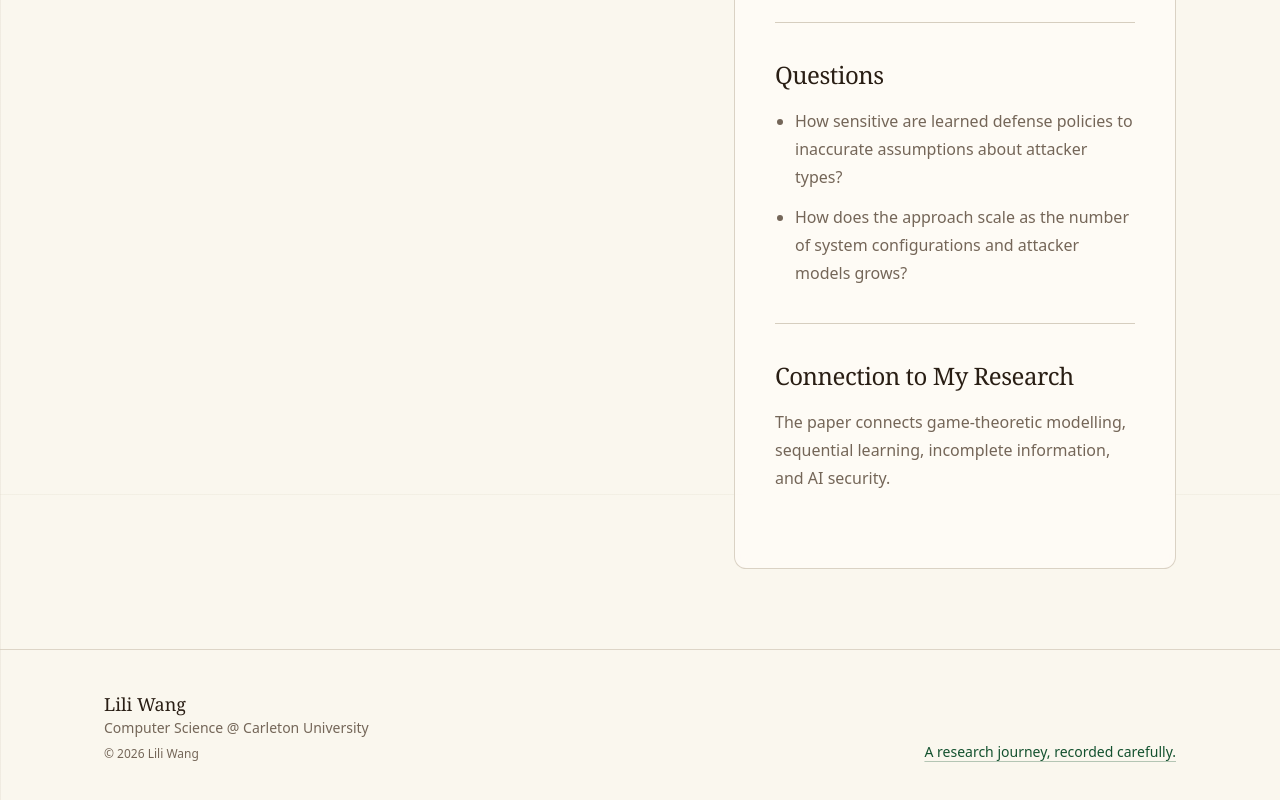
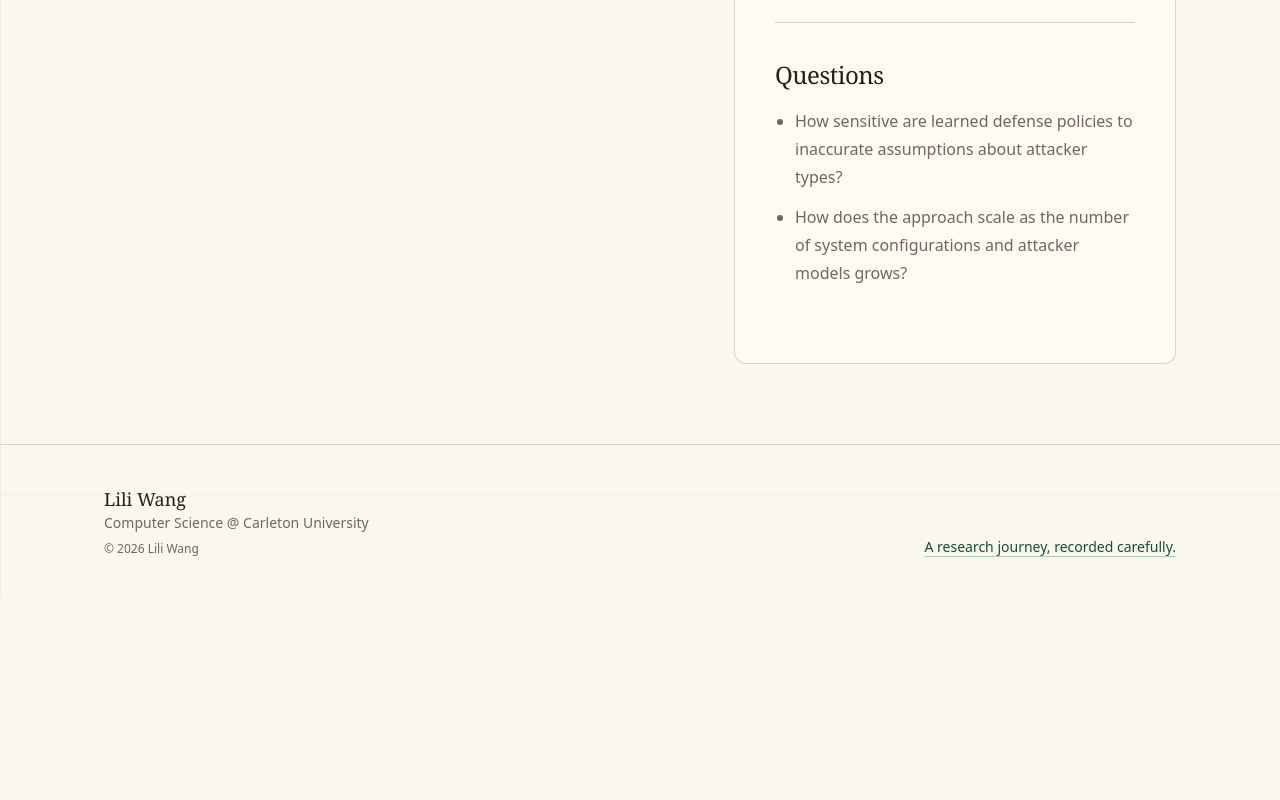
Before and after one commit to SouthwestLili/personal-research-hub, a Next.js app: page /papers/bayesian-stackelberg-markov-games-moving-target-defense in a window 1280 px wide. Shown: the part 1906-2706 px from the top of the page. After the commit the page ends 2503 px from the top, so only its background shows below. Built offline with nearby package versions, Linux system fonts and the light colour scheme.

Commit message:
delete connecting my paper

```diff
--- a/app/papers/[slug]/page.tsx
+++ b/app/papers/[slug]/page.tsx
@@ -89,7 +89,6 @@ export default async function PaperPage({ params }: PaperPageProps) {
               <PaperNoteSection title="Questions"><ul className="list-disc space-y-3 pl-5">{paper.questions.map((item) => <li key={item}>{item}</li>)}</ul></PaperNoteSection>
             ) : null}
             {paper.myThoughts && <PaperNoteSection title="My Thoughts"><p>{paper.myThoughts}</p></PaperNoteSection>}
-            {paper.connectionToResearch && <PaperNoteSection title="Connection to My Research"><p>{paper.connectionToResearch}</p></PaperNoteSection>}
           </div>
         </div>
       </article>
```
Also changed, not shown: 1 other file (tests, documents, lock files or other folders).
